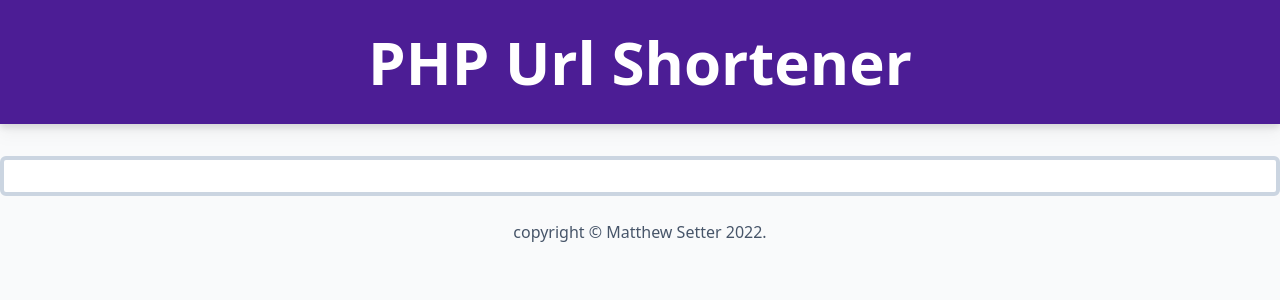
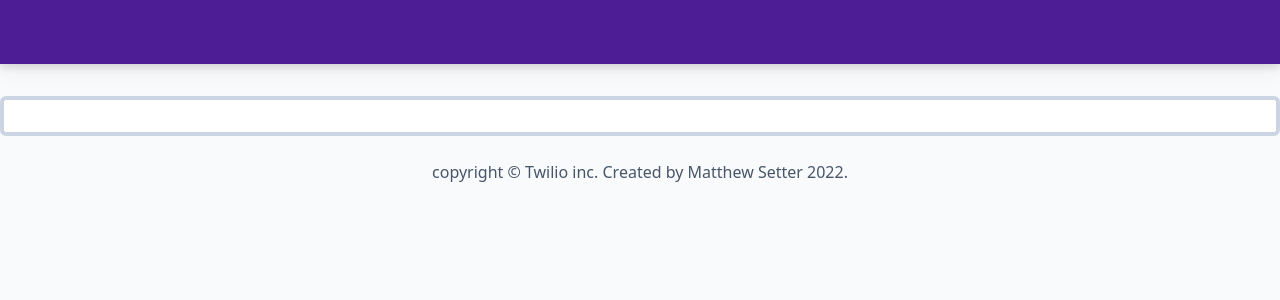
Before and after one commit to settermjd/php-url-shortener, a PHP site: template src/templates/base.html.twig in a window 1280 px wide. Shown: the top 300 px of the page. Run offline with PHP 8.4, Linux system fonts and the light colour scheme; the template is opened without the code that fills it, so the values that code supplies are empty; style sheets or scripts are compiled from the project's sources; some libraries are stand-ins or nearby versions.

Commit message:
Remove default values from the base template
These were fine while there was only one template in the mix, but now
that there are several it no longer makes sense.

```diff
--- a/src/templates/base.html.twig
+++ b/src/templates/base.html.twig
@@ -2,7 +2,7 @@
 <html lang="en">
 <head>
     <meta charset="UTF-8">
-    <title>{% block title %}{% endblock %}PHP Url Shortener</title>
+    <title>{% block title %}{% endblock %}</title>
     <link rel="stylesheet" href="/css/styles.css">
     <link rel="icon"
           type="image/png"
@@ -10,14 +10,14 @@
 </head>
 <body>
 <header>
-    <h1>{% block h1_header %}{% endblock %}<a href="/" class="no-underline">PHP Url Shortener</a></h1>
+    <h1>{% block h1_header %}{% endblock %}</h1>
 </header>
 <main id="app">
         {% block content %}
         {% endblock %}
 </main>
 <footer>
-    <div class="copyright">copyright &copy; Matthew Setter 2022.</div>
+    <div class="copyright">copyright &copy; Twilio inc. Created by Matthew Setter 2022.</div>
 </footer>
 </body>
 </html>
```
